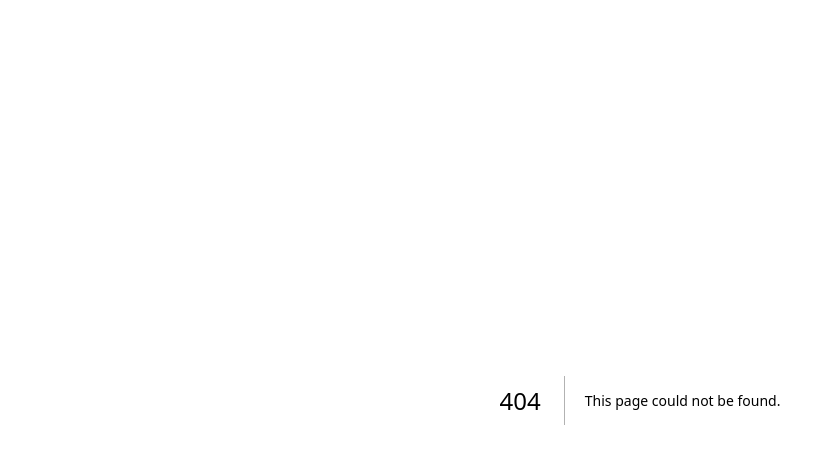
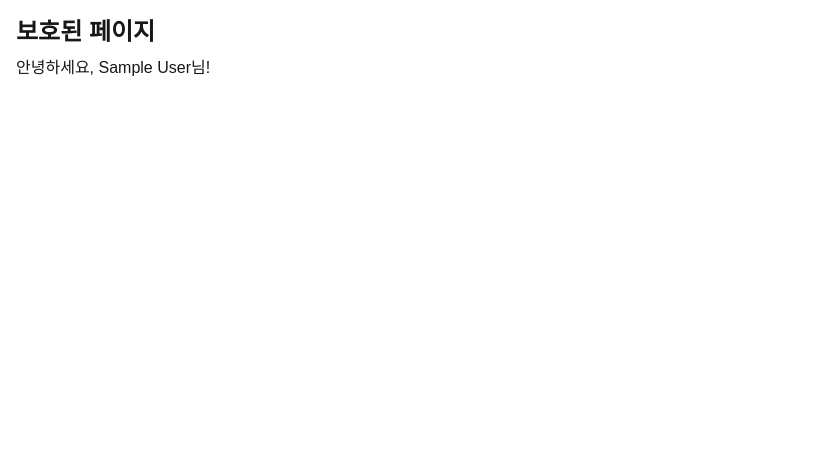
Before and after one commit to Jihun22/jihunsns, a Next.js app: page /protected in a window 1280 px wide. Before the commit this address had no page. Shown: the top 464 px of the page, without its empty margins (0-826 px from the left). Built offline with nearby package versions, Linux system fonts and the light colour scheme; no server answers; sample sign-in values are in the browser's storage.

Commit message:
로그인 된 사용자만 보이는 페이지

```diff
--- /dev/null
+++ b/src/app/protected/page.tsx
@@ -0,0 +1,19 @@
+import { getServerSession } from 'next-auth'
+import { authOptions } from '@/lib/auth'
+import { redirect } from 'next/navigation'
+
+export default async function ProtectedPage() {
+    const session = await getServerSession(authOptions)
+
+    if (!session) {
+        // ✅ 로그인 안 되어 있으면 /login으로 리디렉션
+        redirect('/login')
+    }
+
+    return (
+        <div className="p-4">
+            <h1 className="text-2xl font-bold mb-2">보호된 페이지</h1>
+            <p>안녕하세요, {session.user.name}님!</p>
+        </div>
+    )
+}
```
